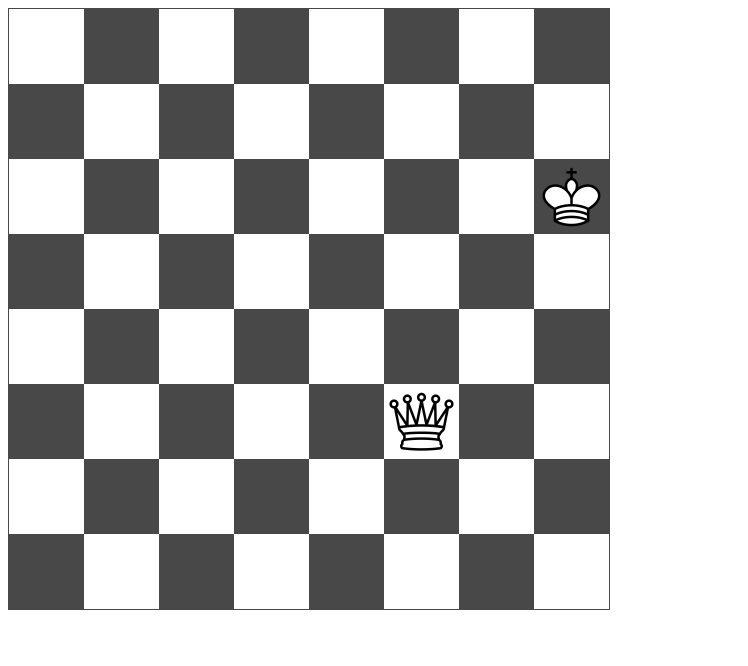
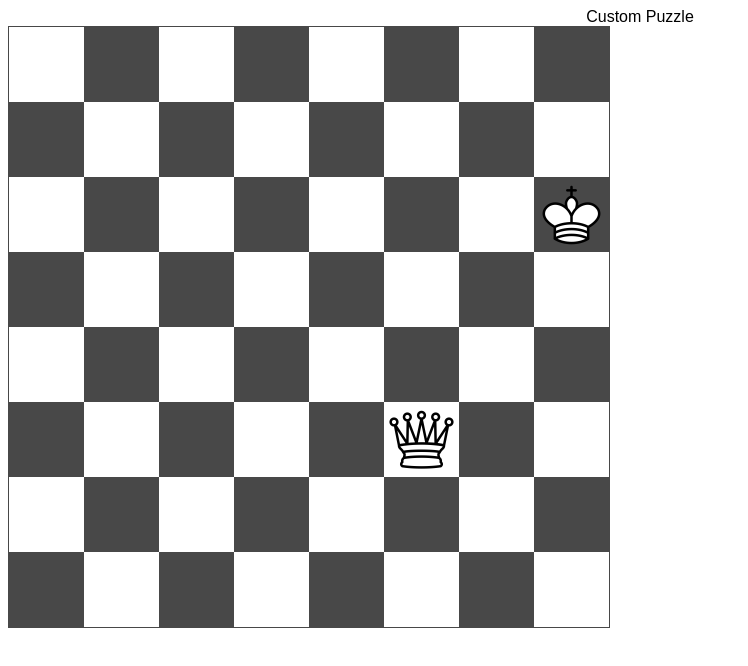
Before and after one commit to jeremyhorwich/chess-puzzles-saver, a React (Vite) app in the folder puzzles-saver-app/: page / in a window 1280 px wide. Shown: the top 666 px of the page, without its empty margins (0-748 px from the left). Built offline with nearby package versions, Linux system fonts and the light colour scheme.

Commit message:
Add answer highlighting on aim

```diff
--- a/puzzles-saver-app/src/Components/Chessboard.tsx
+++ b/puzzles-saver-app/src/Components/Chessboard.tsx
@@ -129,6 +129,7 @@ function Chessboard(props: ChessboardProps) {
                 return;
             }
 
+            props.onMoveEnter("e")
             resetAiming();
             return;
         }
@@ -141,6 +142,8 @@ function Chessboard(props: ChessboardProps) {
             piecesCopy[selectedOrigin.current as number] = null;
             setPieces(piecesCopy);
 
+            props.onMoveEnter("e")
+
             resetAiming();
         }
         return;
@@ -151,7 +154,6 @@ function Chessboard(props: ChessboardProps) {
 
             dragImage.current = null;
             setPieces(piecesCopy);
-            props.onMoveEnter("e")  //TODO: Highlight origin and target square on move
         }
 
 
--- a/puzzles-saver-app/src/main.tsx
+++ b/puzzles-saver-app/src/main.tsx
@@ -1,10 +1,10 @@
 import React from 'react'
 import ReactDOM from 'react-dom/client'
 //import App from './App.tsx'
-import Chessboard from './Components/Chessboard.tsx'
+import PuzzlePlayer from './components/PuzzlePlayer'
 
 ReactDOM.createRoot(document.getElementById('root')!).render(
   <React.StrictMode>
-    <Chessboard />
+     <PuzzlePlayer fen="" answer=""/>
   </React.StrictMode>,
 )
```
